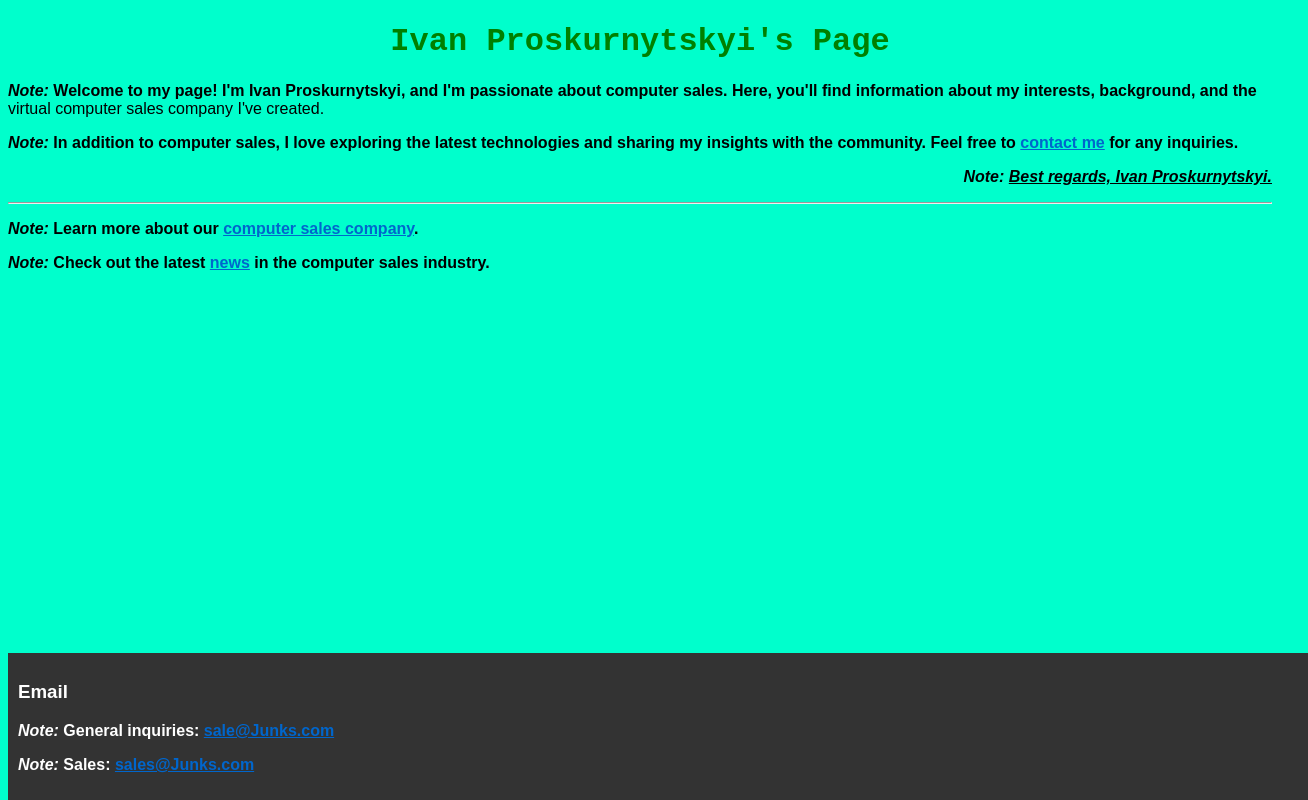
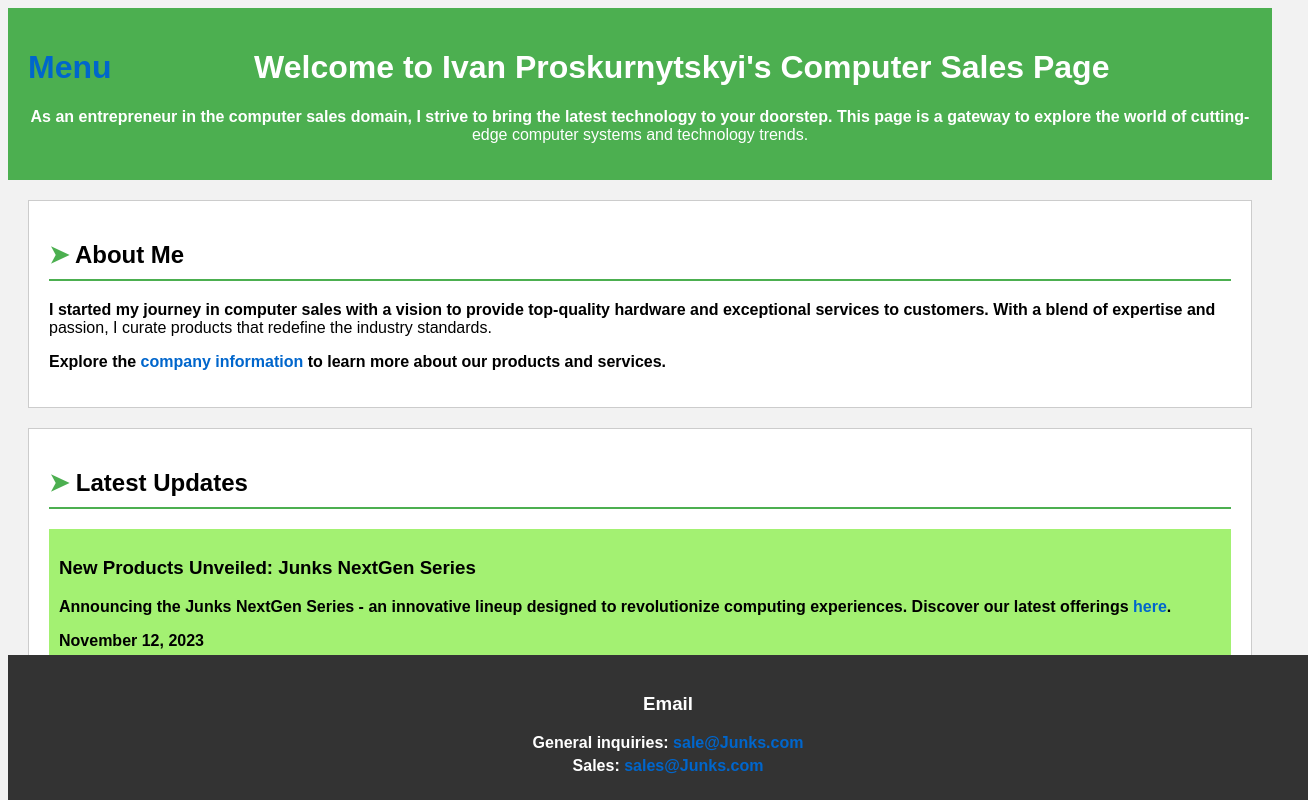
Before and after one commit to VLazorykOOP/weblab1-IProskurnytskyi, a plain HTML site: page index.html in a window 1280 px wide. Shown: the whole page, 1308 px wide, since content can reach past the window. Drawn offline with Linux system fonts and the light colour scheme.

Commit message:
Added menu page and some styles

```diff
--- a/css/styles.css
+++ b/css/styles.css
@@ -1,43 +1,63 @@
 body {
   font-family: Arial, sans-serif;
+  background-color: #f2f2f2;
 }
 
 header {
   background-color: #4CAF50;
   color: #fff;
-  padding: 10px;
+  padding: 20px;
+  text-align: center;
 }
 
 nav {
   background-color: #333;
   color: #fff;
-  padding: 5px;
+  padding: 10px;
+  text-align: center;
 }
 
 nav a {
   color: #fff;
   text-decoration: none;
   padding: 5px;
+  display: block;
 }
 
 section {
-  margin: 10px;
-  padding: 10px;
+  margin: 20px;
+  padding: 20px;
   border: 1px solid #ccc;
+  background-color: #fff;
+}
+
+section h2 {
+  border-bottom: 2px solid #4CAF50;
+  padding-bottom: 10px;
 }
 
 article {
   margin-bottom: 20px;
   font-weight: bold;
+  padding: 10px;
 }
 
 footer {
   background-color: #333;
   color: #fff;
-  padding: 10px;
-  position: absolute;
+  padding: 20px;
+  position: fixed;
   bottom: 0;
   width: 100%;
+  text-align: center;
+}
+
+footer p {
+  margin: 5px 0;
+}
+
+a {
+  text-decoration: none;
 }
 
 a:link, a:visited {
@@ -58,18 +78,40 @@ article:first-child {
 }
 
 article:last-child {
-  background-color: #983636;
+  background-color: #a3f172;
 }
 
 article:nth-child(odd) {
-  background-color: #f37272;
+  background-color: #72a6f3;
 }
 
 p::first-line {
   font-weight: bold;
 }
 
-p::before {
-  content: "Note: ";
-  font-style: italic;
+.menu-list {
+  list-style-type: none;
+  padding: 0;
 }
+
+.menu-item {
+  margin-bottom: 10px;
+}
+
+dl {
+  margin-top: 20px;
+}
+
+dt {
+  font-weight: bold;
+  margin-bottom: 5px;
+}
+
+dd {
+  margin-bottom: 15px;
+}
+
+
+.display-left {
+  float: left;
+}
--- a/index.html
+++ b/index.html
@@ -1,5 +1,6 @@
 <!DOCTYPE html>
 <html lang="uk">
+
 <head>
   <meta charset="utf-8">
   <meta name="Author" content="Ivan Proskurnytskyi">
@@ -8,24 +9,44 @@
   <title>Ivan Proskurnytskyi - Computer Sales</title>
   <link rel="stylesheet" href="css/styles.css">
 </head>
-<body bgcolor="#00FFCC">
-  <h1 align="center"><font color="green" face="Courier New">Ivan Proskurnytskyi's Page</font></h1>
-  <p>
-    Welcome to my page! I'm Ivan Proskurnytskyi, and I'm passionate about computer sales.
-    Here, you'll find information about my interests, background, and the virtual computer sales company I've created.
-  </p>
-  <p>
-    In addition to computer sales, I love exploring the latest technologies and sharing my insights with the community.
-    Feel free to <a href="#contact">contact me</a> for any inquiries.
-  </p>
-  <p align="right"><u><i>Best regards, Ivan Proskurnytskyi.</i></u></p>
-  <hr>
-  <p>Learn more about our <a href="company_info.html">computer sales company</a>.</p>
-  <p>Check out the latest <a href="news.html">news</a> in the computer sales industry.</p>
+
+<body>
+  <header>
+    <h1><a href="menu.html" class="display-left">Menu</a>Welcome to Ivan Proskurnytskyi's Computer Sales Page</h1>
+    <p>
+      As an entrepreneur in the computer sales domain, I strive to bring the latest technology to your doorstep.
+      This page is a gateway to explore the world of cutting-edge computer systems and technology trends.
+    </p>
+  </header>
+
+  <section>
+    <h2>About Me</h2>
+    <p>
+      I started my journey in computer sales with a vision to provide top-quality hardware and exceptional services to customers.
+      With a blend of expertise and passion, I curate products that redefine the industry standards.
+    </p>
+    <p>
+      Explore the <a href="company_info.html">company information</a> to learn more about our products and services.
+    </p>
+  </section>
+
+  <section>
+    <h2>Latest Updates</h2>
+    <article>
+      <h3>New Products Unveiled: Junks NextGen Series</h3>
+      <p>
+        Announcing the Junks NextGen Series - an innovative lineup designed to revolutionize computing experiences.
+        Discover our latest offerings <a href="news.html">here</a>.
+      </p>
+      <time datetime="2023-11-12">November 12, 2023</time>
+    </article>
+  </section>
+
   <footer>
     <h3>Email</h3>
     <p>General inquiries: <a href="mailto:sale@Junks.com">sale@Junks.com</a></p>
     <p>Sales: <a href="mailto:sales@Junks.com">sales@Junks.com</a></p>
   </footer>
 </body>
+
 </html>
```
Also changed, not shown: company_info.html (+21 -16 lines), menu.html (added, +45 -0 lines), news.html (+16 -10 lines).
